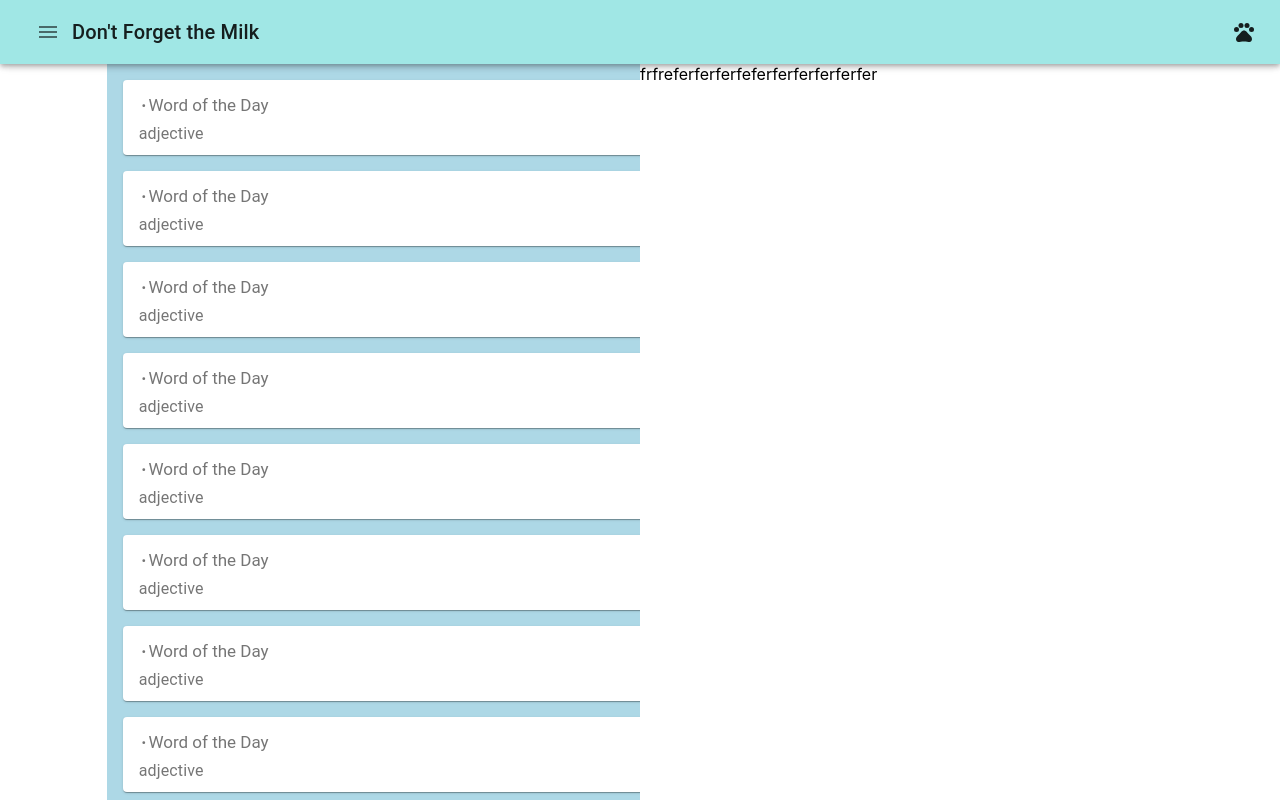
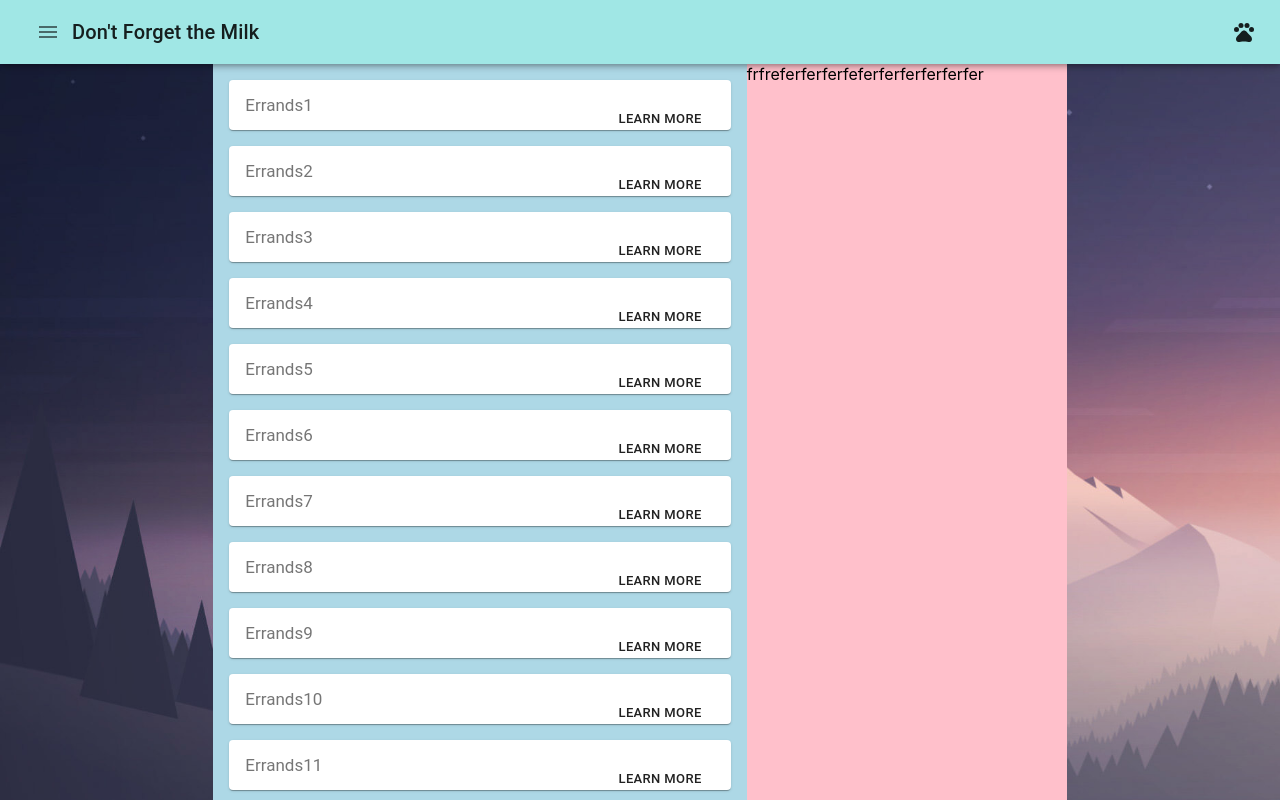
Before and after one commit to KenGondor/cvwo-app, a React (Create React App) app: page / in a window 1280 px wide. Shown: the top 800 px of the page. Built offline with nearby package versions, Linux system fonts and the light colour scheme.

Commit message:
Add background

```diff
--- a/src/components/listpane/TaskCard.jsx
+++ b/src/components/listpane/TaskCard.jsx
@@ -9,8 +9,8 @@ import { Grid } from "@material-ui/core";
 
 const useStyles = makeStyles({
   root: {
-    minWidth: 750,
-    maxHeight: 75,
+    height: 50,
+    width: '100%'
   },
   bullet: {
     display: "inline-block",
@@ -19,6 +19,7 @@ const useStyles = makeStyles({
   },
   title: {
     fontSize: 17,
+    flex: 1,
   },
   pos: {
     marginBottom: 12,
@@ -41,22 +42,13 @@ export default function TaskCard(props) {
             gutterBottom
             variant='h3'
             >
-              {bull}
-            Word of the Day
+              {props.name}
           </Typography>
-        </Grid>
-        <Typography className={classes.pos} color="textSecondary">
-          adjective
-        </Typography>
-        <Typography variant="body2" component="p">
-          well meaning and kindly.
-          <br />
-          {'"a benevolent smile"'}
-        </Typography>
-      </CardContent>
       <CardActions>
         <Button size="small">Learn More</Button>
       </CardActions>
+        </Grid>
+      </CardContent>
     </Card>
   );
 }
--- a/src/components/listpane/TaskList.jsx
+++ b/src/components/listpane/TaskList.jsx
@@ -47,6 +47,18 @@ const tasks = [
     id: 11,
     name: "Errands11",
   },
+  {
+    id: 12,
+    name: "Errands12",
+  },
+  {
+    id: 13,
+    name: "Errands13",
+  },
+  {
+    id: 14,
+    name: "Errands14",
+  },
 ];
 
 const useStyles = makeStyles({
--- a/src/routes/Home.jsx
+++ b/src/routes/Home.jsx
@@ -4,36 +4,46 @@ import { Grid, makeStyles } from "@material-ui/core";
 import Header from "../components/Header";
 import TaskList from "../components/listpane/TaskList";
 // import ListPane from "../components/listpane/ListPane.jsx";
+import image from '../images/wallpaper.jpg';
 
 const useStyles = makeStyles({
+  root: {
+    backgroundImage: `url(${image})`,
+    backgroundSize: 'cover'
+  },
   drawer: {
     backgroundColor: "grey",
   },
   listGrid: {
-    flexGrow: 1,
     backgroundColor: "lightblue",
   },
   viewGrid: {
-    flexGrow: 1,
+    backgroundColor: 'pink'
   },
 });
 
 export default function Home() {
   const classes = useStyles();
   return (
-    <Grid container direction="column">
-      <Grid item className={classes.header}>
+    <Grid container direction="column" className={classes.root}>
+      <Grid item container className={classes.header}>
         <Header />
       </Grid>
       <Grid item container direction="row">
-        <Grid xs={0} sm={1} />
-        <Grid item xs={12} sm={5} className={classes.listGrid} directiom="row">
+        <Grid xs={0} sm={2} />
+        <Grid
+          item
+          xs={12}
+          sm={5}
+          className={classes.listGrid}
+          directiom="row"
+        >
           <TaskList />
         </Grid>
-        <Grid item xs={0} sm={5} className={classes.viewGrid}>
+        <Grid item xs={0} sm={3} className={classes.viewGrid}>
           frfreferferferfeferferferferferfer
         </Grid>
-        <Grid xs={0} sm={1} />
+        <Grid xs={0} sm={2} />
       </Grid>
     </Grid>
   );
```
Also changed, not shown: src/images/wallpaper.jpg (added), 1 other file (tests, documents, lock files or other folders).
